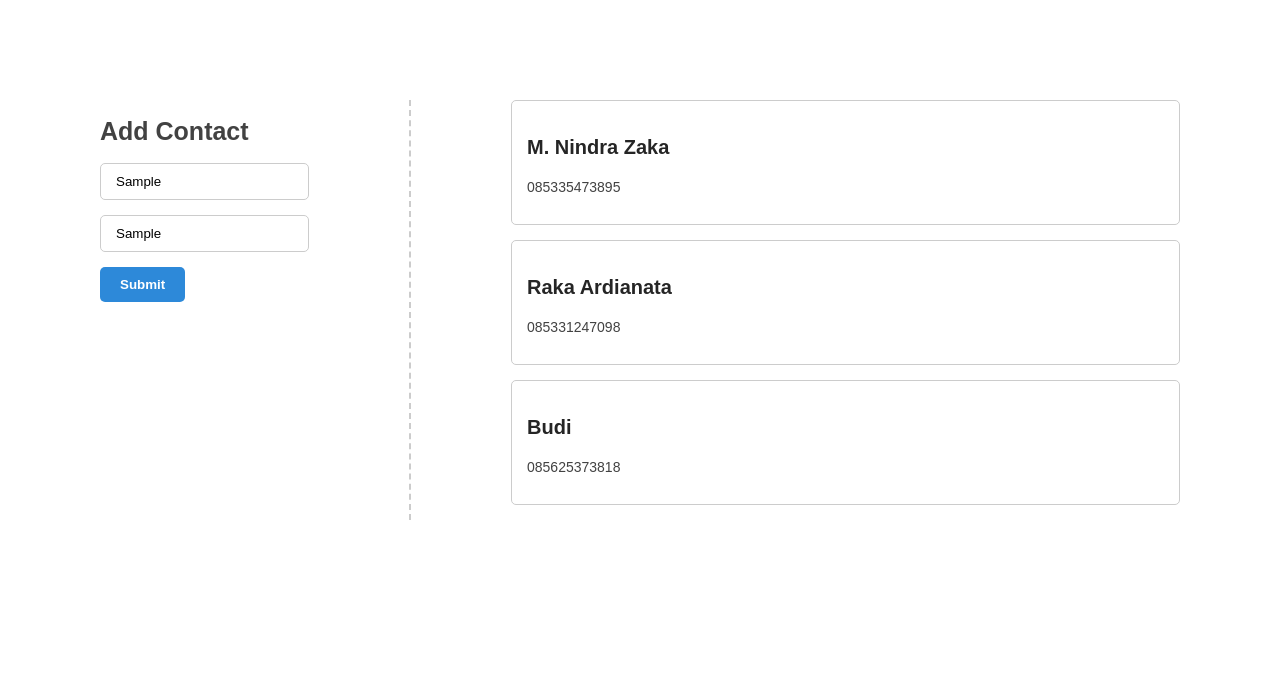
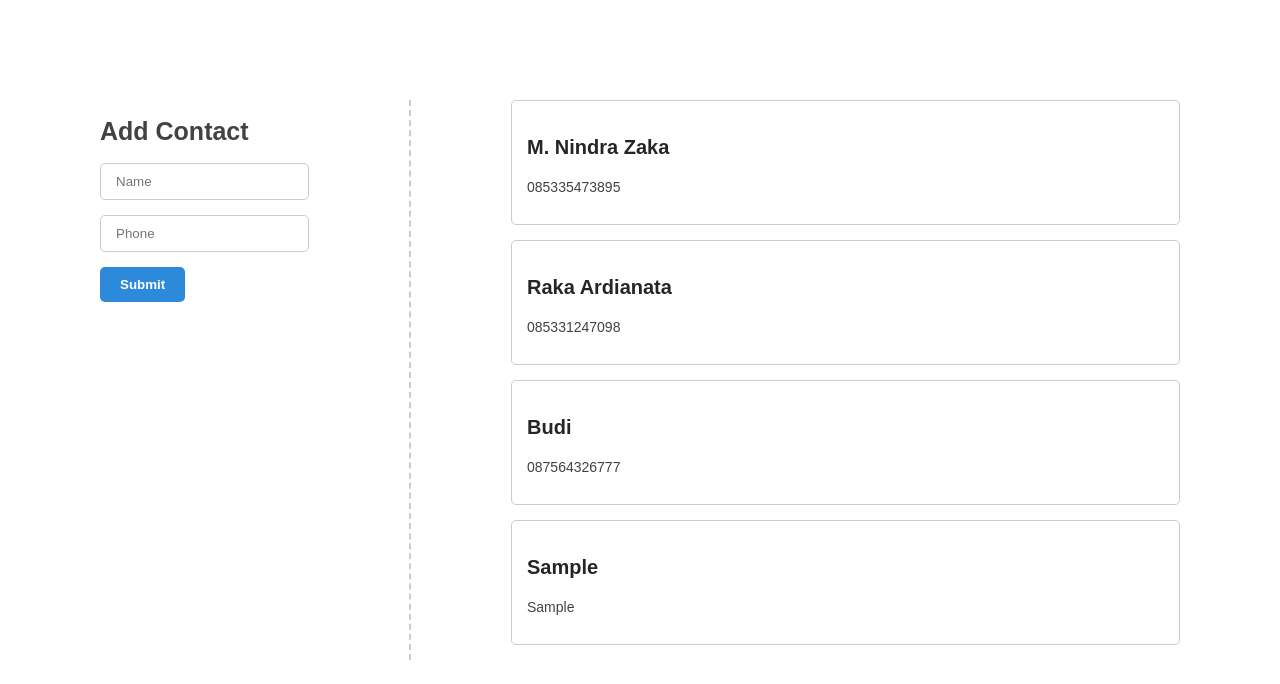
Before and after one commit to mnindrazaka/contact-app, a plain HTML site: page index.html in a window 1280 px wide. Both pictures are taken after typing "Sample", "Sample" into the empty fields and a click on the button "Submit". Drawn offline with Linux system fonts and the light colour scheme.

Commit message:
feat(contact): add contact

```diff
--- a/index.html
+++ b/index.html
@@ -7,27 +7,26 @@
     <div class="app">
       <div class="form">
         <h1 class="form__title">Add Contact</h1>
-        <input class="form__input" type="text" placeholder="Name" />
-        <input class="form__input" type="text" placeholder="Phone" />
-        <button class="form__submit" type="submit">Submit</button>
+        <input
+          class="form__input"
+          type="text"
+          placeholder="Name"
+          id="input_name"
+        />
+        <input
+          class="form__input"
+          type="text"
+          placeholder="Phone"
+          id="input_phone"
+        />
+        <button class="form__submit" type="submit" id="input_submit">
+          Submit
+        </button>
       </div>
 
-      <div class="contact">
-        <div class="contact__item">
-          <p class="contact__name">M. Nindra Zaka</p>
-          <p class="contact__phone">085335473895</p>
-        </div>
+      <div class="contact" id="contact"></div>
+    </div>
 
-        <div class="contact__item">
-          <p class="contact__name">Raka Ardianata</p>
-          <p class="contact__phone">085331247098</p>
-        </div>
-
-        <div class="contact__item">
-          <p class="contact__name">Budi</p>
-          <p class="contact__phone">085625373818</p>
-        </div>
-      </div>
-    </div>
+    <script src="index.js"></script>
   </body>
 </html>
--- /dev/null
+++ b/index.js
@@ -0,0 +1,42 @@
+var contact = document.getElementById('contact')
+var input_name = document.getElementById('input_name')
+var input_phone = document.getElementById('input_phone')
+var input_submit = document.getElementById('input_submit')
+input_submit.onclick = handleSubmit
+
+var data = [
+  {
+    name: 'M. Nindra Zaka',
+    phone: '085335473895'
+  },
+  {
+    name: 'Raka Ardianata',
+    phone: '085331247098'
+  },
+  {
+    name: 'Budi',
+    phone: '087564326777'
+  }
+]
+
+function handleSubmit() {
+  data.push({ name: input_name.value, phone: input_phone.value })
+  input_name.value = ''
+  input_phone.value = ''
+  renderContacts()
+}
+
+function renderContacts() {
+  contact.innerHTML = ''
+
+  data.forEach(function(item) {
+    contact.innerHTML += `
+      <div class="contact__item">
+        <p class="contact__name">${item.name}</p>
+        <p class="contact__phone">${item.phone}</p>
+      </div>
+    `
+  })
+}
+
+renderContacts()
```
